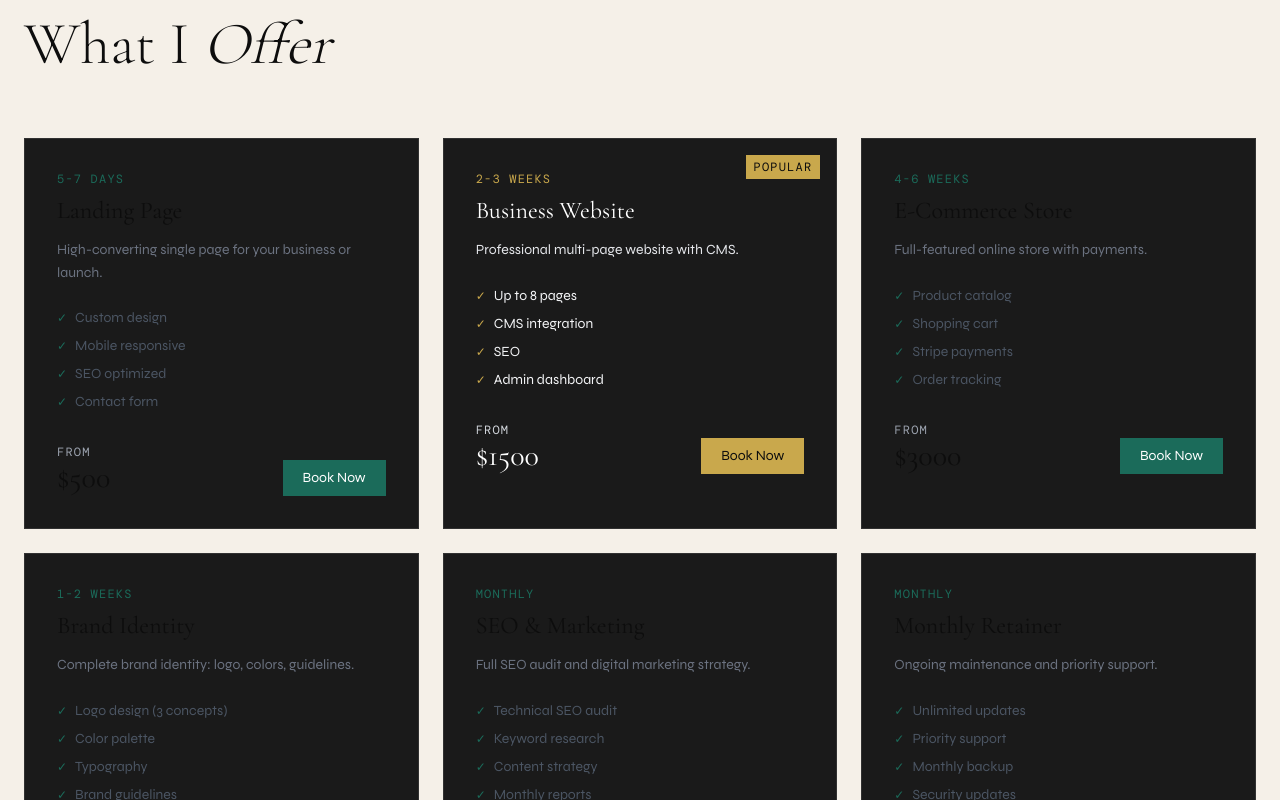
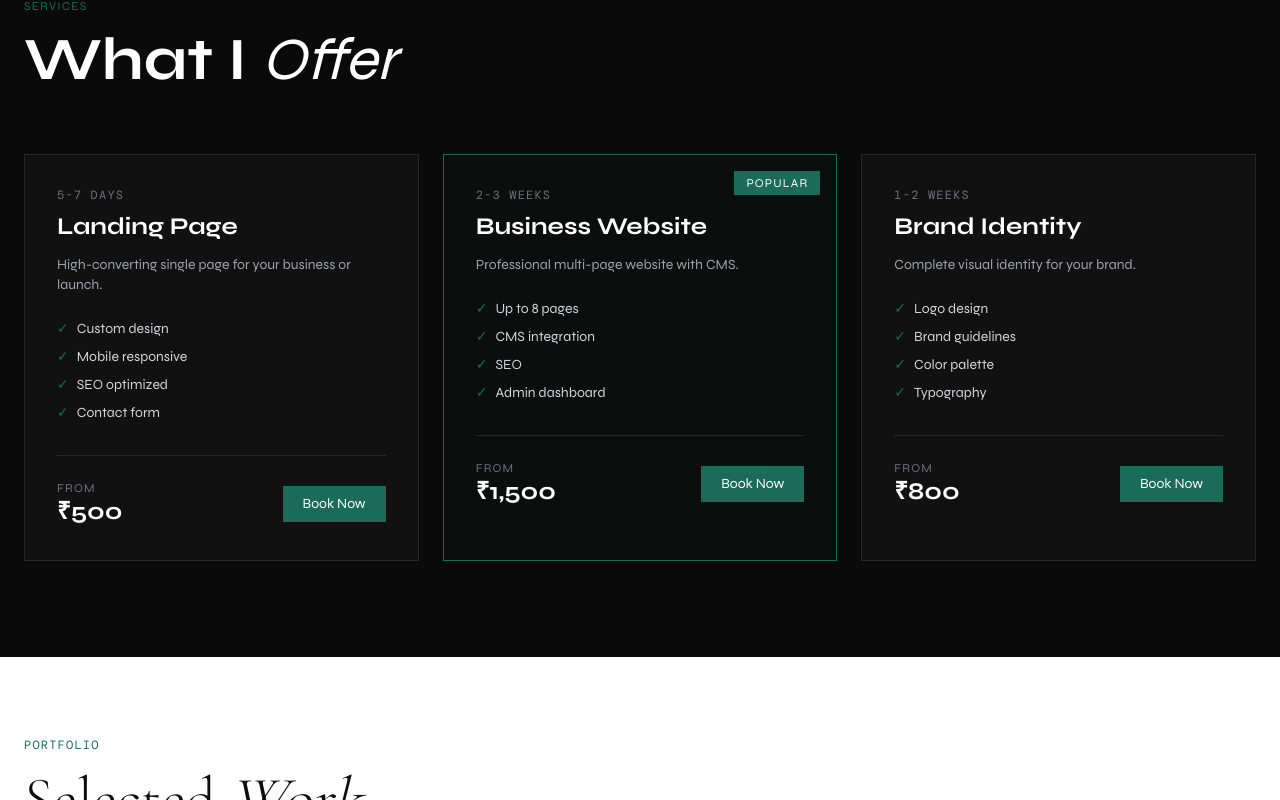
Before and after one commit to KARUN-499/karun-portfolio-v2, a Next.js app: page / in a window 1280 px wide. Shown: the part 1640-2440 px from the top of the page. Built offline with nearby package versions, Linux system fonts and the light colour scheme; a web font is replaced by a local one.

Commit message:
Redesign Services: black theme

```diff
--- a/components/Services.tsx
+++ b/components/Services.tsx
@@ -1,67 +1,65 @@
-'use client';
-import { useEffect, useState } from 'react';
+import Link from 'next/link';
 
-const staticServices = [
-  { name: 'Landing Page', description: 'High-converting single page for your business or launch.', price_from: 500, price_to: 1200, duration: '5-7 days', is_featured: false, features: ['Custom design', 'Mobile responsive', 'SEO optimized', 'Contact form'] },
-  { name: 'Business Website', description: 'Professional multi-page website with CMS.', price_from: 1500, price_to: 3500, duration: '2-3 weeks', is_featured: true, features: ['Up to 8 pages', 'CMS integration', 'SEO', 'Admin dashboard'] },
-  { name: 'E-Commerce Store', description: 'Full-featured online store with payments.', price_from: 3000, price_to: 8000, duration: '4-6 weeks', is_featured: false, features: ['Product catalog', 'Shopping cart', 'Stripe payments', 'Order tracking'] },
-  { name: 'Brand Identity', description: 'Complete brand identity: logo, colors, guidelines.', price_from: 800, price_to: 2000, duration: '1-2 weeks', is_featured: false, features: ['Logo design (3 concepts)', 'Color palette', 'Typography', 'Brand guidelines'] },
-  { name: 'SEO & Marketing', description: 'Full SEO audit and digital marketing strategy.', price_from: 600, price_to: 1500, duration: 'Monthly', is_featured: false, features: ['Technical SEO audit', 'Keyword research', 'Content strategy', 'Monthly reports'] },
-  { name: 'Monthly Retainer', description: 'Ongoing maintenance and priority support.', price_from: 400, price_to: 1200, duration: 'Monthly', is_featured: false, features: ['Unlimited updates', 'Priority support', 'Monthly backup', 'Security updates'] },
+const services = [
+  {
+    id: '01',
+    title: 'Landing Page',
+    duration: '5-7 Days',
+    price: '500',
+    features: ['Custom design', 'Mobile responsive', 'SEO optimized', 'Contact form'],
+    description: 'High-converting single page for your business or launch.',
+  },
+  {
+    id: '02',
+    title: 'Business Website',
+    duration: '2-3 Weeks',
+    price: '1,500',
+    features: ['Up to 8 pages', 'CMS integration', 'SEO', 'Admin dashboard'],
+    description: 'Professional multi-page website with CMS.',
+    popular: true,
+  },
+  {
+    id: '03',
+    title: 'Brand Identity',
+    duration: '1-2 Weeks',
+    price: '800',
+    features: ['Logo design', 'Brand guidelines', 'Color palette', 'Typography'],
+    description: 'Complete visual identity for your brand.',
+  },
 ];
 
 export default function Services() {
   return (
-    <section id="services" className="bg-[#F5F0E8]">
-      <div className="section">
-        <div className="mb-16 fade-up">
-          <p className="font-mono text-xs tracking-widest text-[#1B6B5A] uppercase mb-4">Services</p>
-          <h2 className="font-serif text-5xl lg:text-6xl font-light text-[#0D0D0D]">
-            What I <span className="italic">Offer</span>
-          </h2>
+    <section id="services" className="bg-[#0A0A0A] py-24">
+      <div className="max-w-7xl mx-auto px-6">
+        <div className="mb-16">
+          <p className="font-sans text-xs tracking-widest text-[#1B6B5A] uppercase mb-4">Services</p>
+          <h2 className="font-sans text-5xl lg:text-6xl font-bold text-white">What I <em className="italic font-light">Offer</em></h2>
         </div>
-        <div className="grid grid-cols-1 md:grid-cols-2 lg:grid-cols-3 gap-6">
-          {staticServices.map((service) => (
-            <div key={service.name} className={`card fade-up relative ${
-              service.is_featured ? 'border-2 border-[#1B6B5A] bg-[#1B6B5A] text-white' : ''
+        <div className="grid grid-cols-1 md:grid-cols-3 gap-6">
+          {services.map(s => (
+            <div key={s.id} className={`relative border p-8 transition-all duration-300 hover:border-[#1B6B5A]/60 ${
+              s.popular ? 'border-[#1B6B5A] bg-[#1B6B5A]/5' : 'border-white/10 bg-[#111111]'
             }`}>
-              {service.is_featured && (
-                <span className="absolute top-4 right-4 font-mono text-xs tracking-widest bg-[#C9A84C] text-[#0D0D0D] px-2 py-1 uppercase">Popular</span>
+              {s.popular && (
+                <span className="absolute top-4 right-4 bg-[#1B6B5A] text-white text-xs font-sans tracking-widest uppercase px-3 py-1">Popular</span>
               )}
-              <p className={`font-mono text-xs tracking-widest uppercase mb-2 ${
-                service.is_featured ? 'text-[#C9A84C]' : 'text-[#1B6B5A]'
-              }`}>{service.duration}</p>
-              <h3 className={`font-serif text-2xl mb-3 ${
-                service.is_featured ? 'text-white' : 'text-[#0D0D0D]'
-              }`}>{service.name}</h3>
-              <p className={`font-sans text-sm leading-relaxed mb-6 ${
-                service.is_featured ? 'text-gray-200' : 'text-gray-500'
-              }`}>{service.description}</p>
+              <p className="font-mono text-xs tracking-widest text-gray-500 uppercase mb-2">{s.duration}</p>
+              <h3 className="font-sans text-2xl font-bold text-white mb-3">{s.title}</h3>
+              <p className="font-sans text-sm text-gray-400 mb-6">{s.description}</p>
               <ul className="space-y-2 mb-8">
-                {service.features.map(f => (
-                  <li key={f} className={`font-sans text-sm flex items-center gap-2 ${
-                    service.is_featured ? 'text-gray-100' : 'text-gray-600'
-                  }`}>
-                    <span className={`text-xs ${
-                      service.is_featured ? 'text-[#C9A84C]' : 'text-[#1B6B5A]'
-                    }`}>&#10003;</span> {f}
+                {s.features.map(f => (
+                  <li key={f} className="font-sans text-sm text-gray-300 flex items-center gap-2">
+                    <span className="text-[#1B6B5A]">✓</span> {f}
                   </li>
                 ))}
               </ul>
-              <div className="flex justify-between items-end">
+              <div className="border-t border-white/10 pt-6 flex items-center justify-between">
                 <div>
-                  <p className={`font-mono text-xs tracking-widest uppercase ${
-                    service.is_featured ? 'text-gray-300' : 'text-gray-400'
-                  }`}>From</p>
-                  <p className={`font-serif text-3xl ${
-                    service.is_featured ? 'text-white' : 'text-[#0D0D0D]'
-                  }`}>${service.price_from}</p>
+                  <p className="font-sans text-xs text-gray-500 uppercase tracking-widest">From</p>
+                  <p className="font-sans text-2xl font-bold text-white">₹{s.price}</p>
                 </div>
-                <a href="#booking" className={`font-sans text-sm px-5 py-2 transition-colors ${
-                  service.is_featured
-                    ? 'bg-[#C9A84C] text-[#0D0D0D] hover:bg-yellow-400'
-                    : 'bg-[#1B6B5A] text-white hover:bg-[#154f43]'
-                }`}>Book Now</a>
+                <Link href="#booking" className="bg-[#1B6B5A] text-white px-5 py-2 font-sans text-sm hover:bg-[#154f43] transition-colors">Book Now</Link>
               </div>
             </div>
           ))}
```
